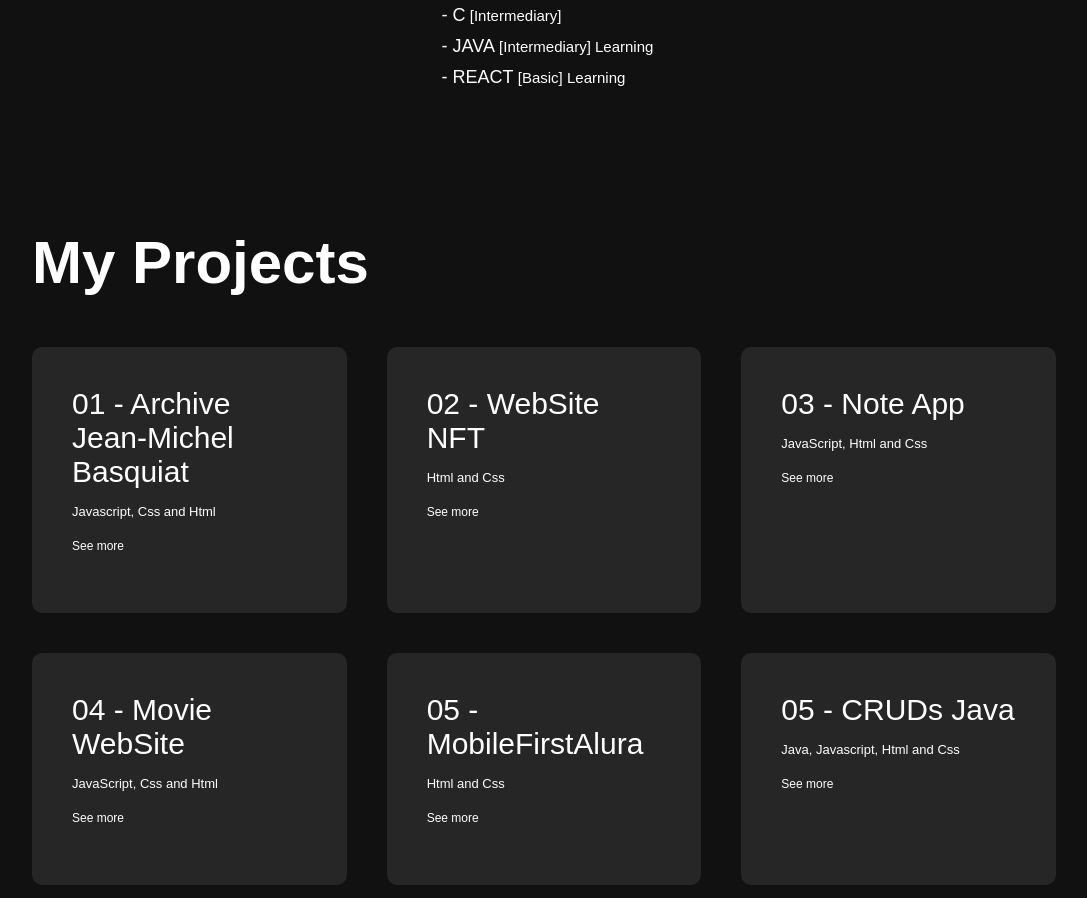
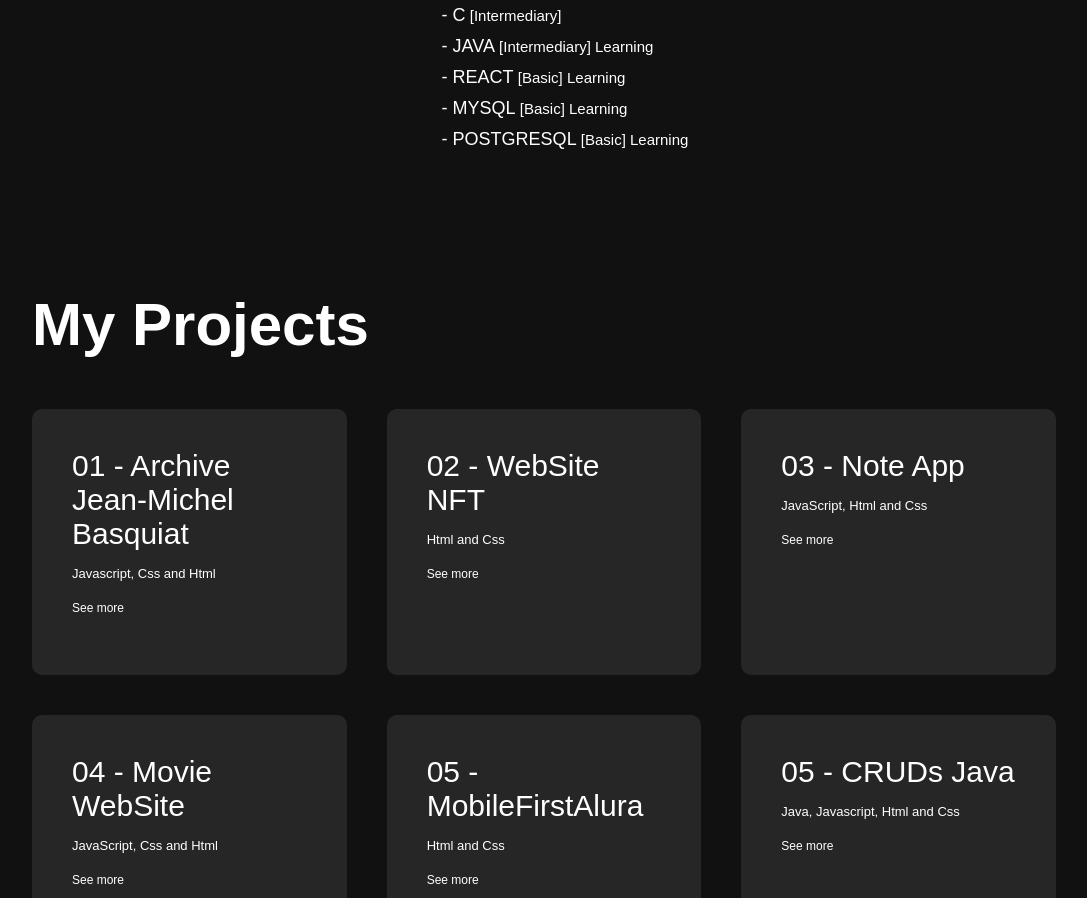
Before and after one commit to Alanissss/MyPortfolio, a plain HTML site: page index.html in a window 1280 px wide. Shown: the part 1254-2152 px from the top of the page, without its empty margins (96-1183 px from the left). Drawn offline with Linux system fonts and the light colour scheme; a script that the page names is missing.

Commit message:
Update index.html

```diff
--- a/index.html
+++ b/index.html
@@ -57,6 +57,8 @@
                     <li><span> - C</span> [Intermediary] </li>
                     <li><span> - JAVA</span> [Intermediary] Learning</li>
                     <li><span> - REACT</span> [Basic] Learning</li>
+                    <li><span> - MYSQL</span> [Basic] Learning</li>
+                    <li><span> - POSTGRESQL</span> [Basic] Learning</li>
                 </ul>
             </div>
             <div class="tab-contents" id="experience">
```
